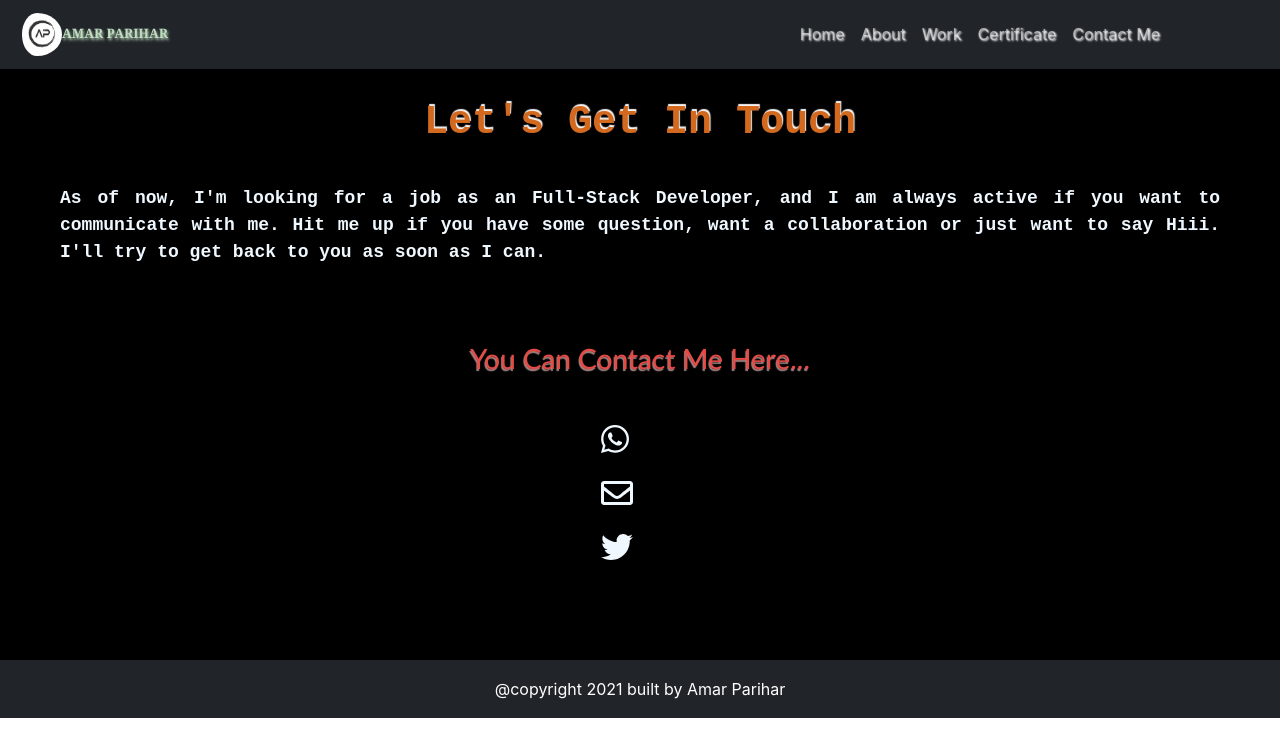
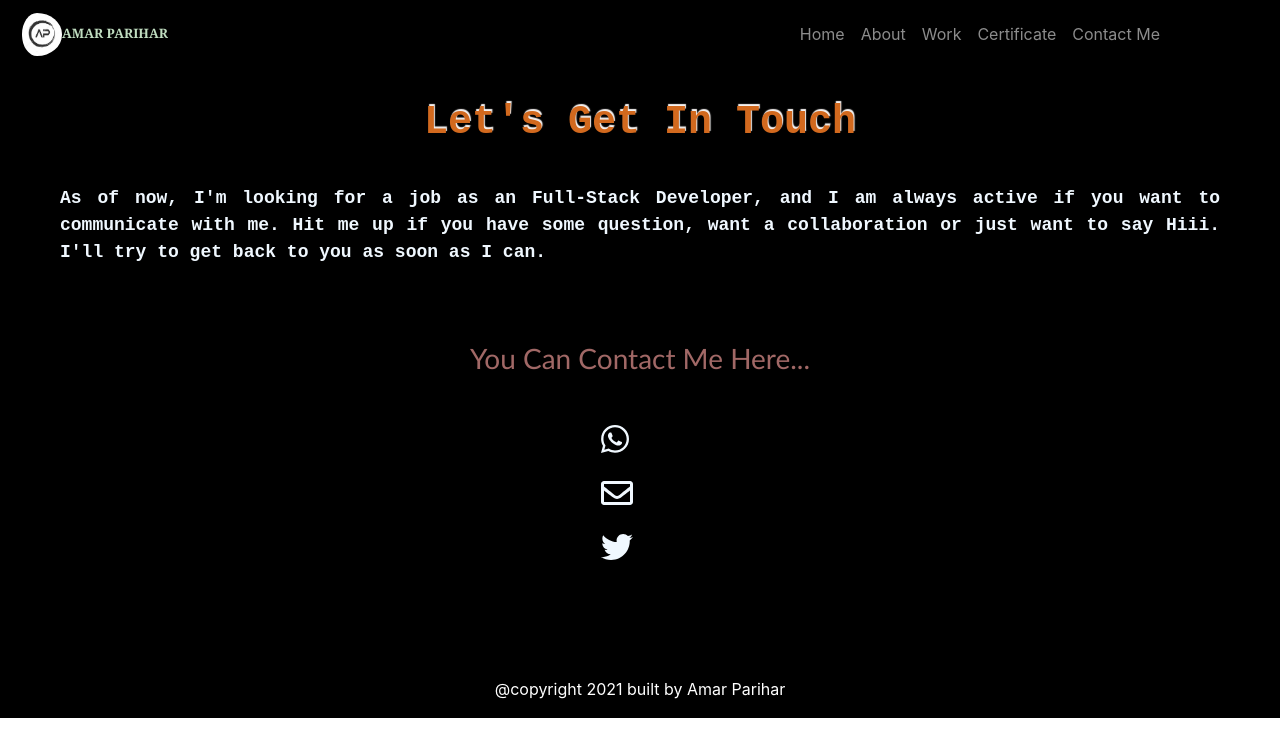
Before and after one commit to Amarparihar/myprofile, a React (Create React App) app: page /contactme in a window 1280 px wide. Shown: the top 756 px of the page. Built offline with nearby package versions, Linux system fonts and the light colour scheme.

Commit message:
change theme and added certificate

```diff
--- a/public/styles.css
+++ b/public/styles.css
@@ -1,5 +1,17 @@
+
+#colorlib-page {
+  width: 100%;
+  overflow: hidden;
+  position: relative;
+  -webkit-transition: 0.5s;
+  -o-transition: 0.5s;
+  transition: 0.5s;}
+
+
+
 nav {
   position: fixed;
+  background-color: black;
 }
 
 .navbar span > img {
@@ -13,12 +25,11 @@ nav {
   font-size: small;
   font-weight: bolder;
   color: rgb(192, 221, 192);
-  text-shadow: 1px 2px 3px rgb(192, 221, 192);
 }
 
 #navbarSupportedContent {
   padding-right: 100px;
-  text-shadow: 1px 1px 2px white;
+  color: white;
 }
 
 #navbarSupportedContent .nav-item:hover {
@@ -31,6 +42,8 @@ nav {
   padding: 17px;
   width: 100%;
   color: white;
+  background-color: black;
+
 }
 
 .home-section {
@@ -90,8 +103,9 @@ nav {
   font-family: "Times New Roman", Times, serif;
   font-weight: bolder;
   color: rgb(180, 176, 176);
-  text-shadow: 1px 2px 1px rgb(172, 159, 159);
+  text-shadow: 1px 1px 1px rgb(172, 159, 159);
 }
+
 
 #box {
   margin-top: 20px;
@@ -333,8 +347,7 @@ nav {
   padding: 30px;
   font-family: "Gill Sans", "Gill Sans MT", Calibri, "Trebuchet MS", sans-serif;
   font-weight: lighter;
-  color: rgb(231, 74, 68);
-  text-shadow: -1px 2px 1px rgb(167, 128, 128);
+  color: rgb(161, 104, 102);
 }
 
 @media (max-width: 768px) {
@@ -415,7 +428,7 @@ nav {
   text-transform: uppercase;
   font-size: 50px;
   color: chocolate;
-  text-shadow: 2px 3px 5px rgb(206, 198, 165);
+  text-shadow: -1px 2px 1px rgb(167, 128, 128);
 }
 
 .certificate-section {
@@ -428,7 +441,7 @@ nav {
   text-transform: uppercase;
   font-size: 50px;
   color: chocolate;
-  text-shadow: 2px 3px 5px rgb(204, 200, 184);
+  text-shadow: -1px 2px 1px rgb(167, 128, 128);
 }
 .certificate-img {
   width: 600px;
--- a/src/App.js
+++ b/src/App.js
@@ -12,6 +12,7 @@ function App() {
   return (
     <>
       <Router>
+      <div id="colorlib-page">
         <Navbar />
         <Switch>
           <Route path="/" component={Home} exact={true} />
@@ -21,6 +22,7 @@ function App() {
           <Route path="/contactme" component={Contact} exact={true} />
         </Switch>
         <Footer />
+        </div>
       </Router>
     </>
   );
--- a/src/certificate.js
+++ b/src/certificate.js
@@ -13,15 +13,24 @@ export default function Certificate() {
           </div>
           </Animated>
           <Animated animationInDelay={1000} animationInDuration={1000} animationIn="zoomIn" isVisible={true}>
+
           <div className="row">
 
             <div className="col-lg-6 my-5 ">
               <img
                 className="certificate-img"
-                src={"./JSCertificate.png"}
-                alt="JSImg"
+                src={"./Full-stack.png"}
+                alt="FSImg"
               />
             </div>
+
+            <div className="col-lg-6 my-5">
+           <img
+             className="certificate-img"
+             src={"./JSCertificate.png"}
+             alt="JSImg"
+           />
+         </div>
 
 
             <div className="col-lg-6 my-5 ">
--- a/src/footer.js
+++ b/src/footer.js
@@ -1,7 +1,7 @@
 export default function Footer(){
     return(
         <>
-            <footer className="text-center bg-dark footer">
+            <footer className="text-center footer">
                 <span>@copyright 2021 built by Amar Parihar</span>
             </footer>
         </>
--- a/src/homepage.js
+++ b/src/homepage.js
@@ -21,7 +21,7 @@ export default function Home() {
         </a>
         </Animated>
 
-        <div className="container-fluid ">
+        <div className="container-fluid">
           <div className="row gx-4 gx-lg-5 home-row1">
             <div className="col-md-10 col-lg-8 mx-auto homecontent">
             <Animated animationIn="fadeInDown" isVisible={true}>
@@ -35,8 +35,10 @@ export default function Home() {
               </Animated>
               <Animated animationInDelay={1300} animationInDuration={500} animationIn="fadeInUp" isVisible={true}>
               <div id="myWorkProfile">
-                <h3>I am a Full-Stack Developer</h3>
+                <h3>I am a Full Stack Developer</h3>
+
               </div>
+
               </Animated>
             </div>
 
--- a/src/navbar.js
+++ b/src/navbar.js
@@ -3,7 +3,7 @@ import { Link } from "react-router-dom";
 export default function Navbar() {
   return (
     <>
-      <nav className="navbar navbar-expand-sm navbar-dark bg-dark ">
+      <nav className="navbar navbar-expand-sm navbar-dark ">
         <div class="container-fluid">
           <span className="navbar-brand" id="companyName">
             <img src={"/mylogo.jpg"} alt="img" />
```
Also changed, not shown: public/Full-Stack.png (added).
